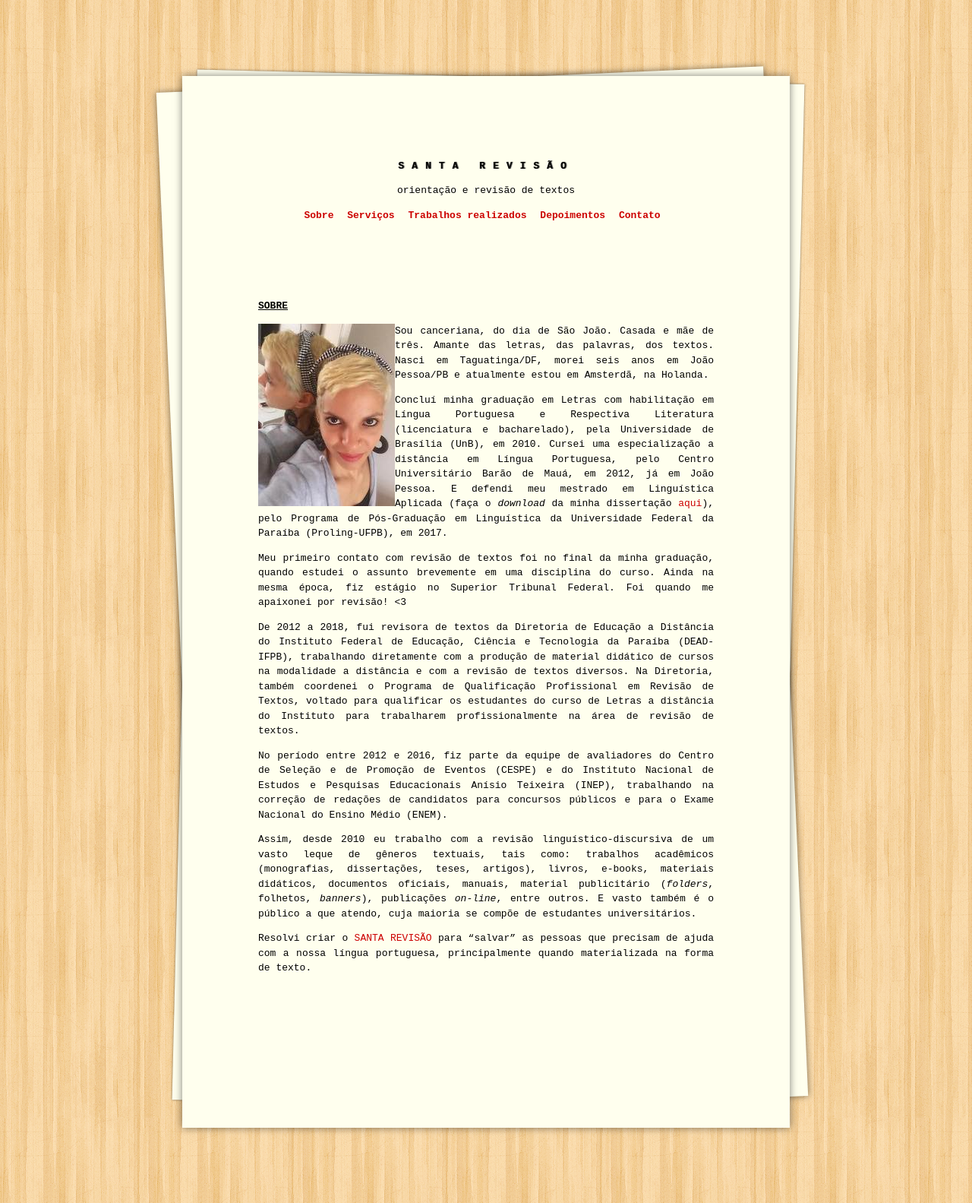
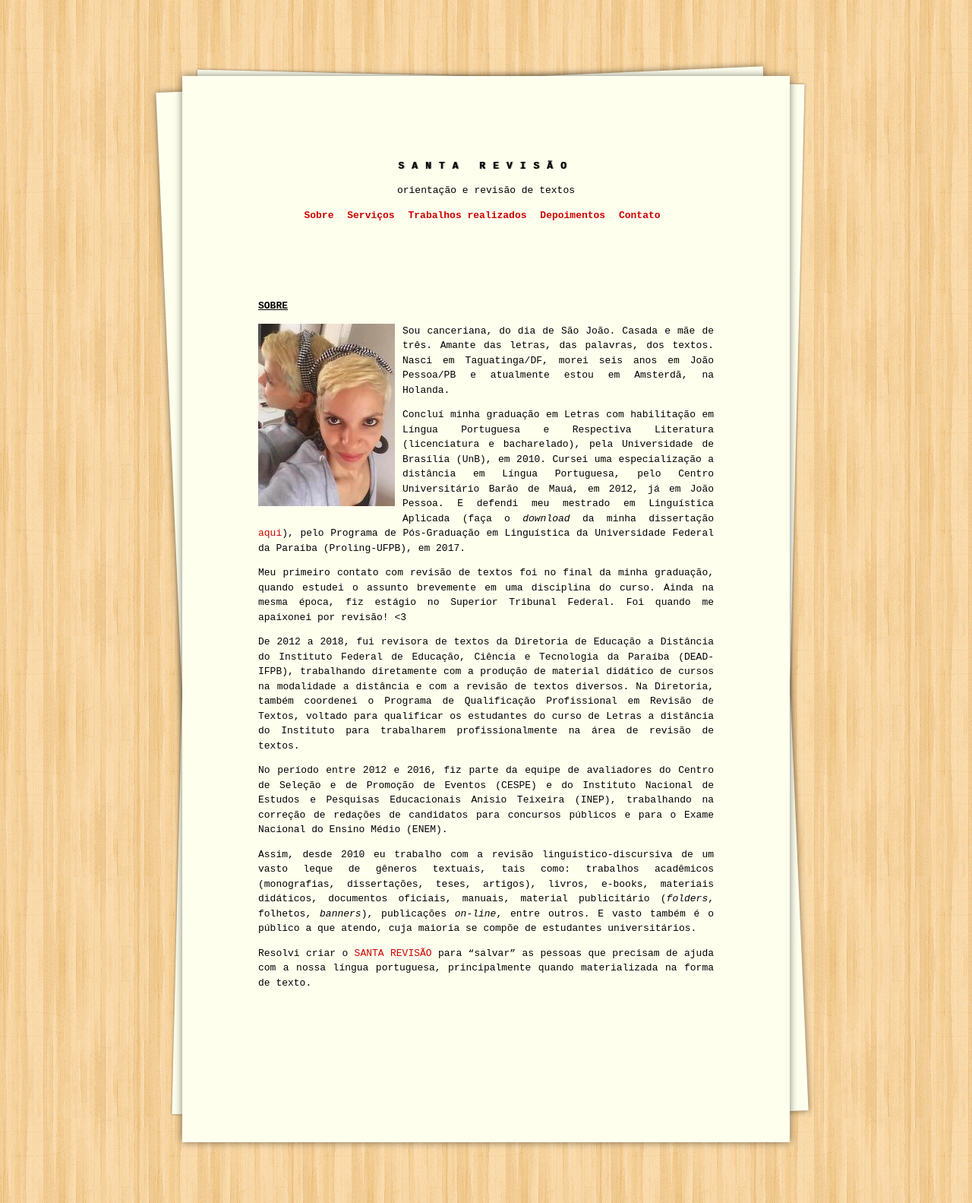
Before and after one commit to raqueldiniz/site, a Jekyll site: the page built from sobre.md, in a window 1280 px wide. Shown: the whole page at 76% size. Built offline with Jekyll 4.4.1, drawn with Linux system fonts in a browser that asks for light colours.

Commit message:
Update sobre.md

```diff
--- a/sobre.md
+++ b/sobre.md
@@ -4,7 +4,7 @@ title: Sobre
 permalink: /sobre/
 ---
 
-<p> <img src="/images/foto-raquel2.jpg" align="left">
+<p> <img src="/images/foto-raquel2.jpg" align="left" style="margin:0 10px 10px 0">
 Sou canceriana, do dia de São João. Casada e mãe de três. Amante das letras, das palavras, dos textos. Nasci em Taguatinga/DF, morei seis anos em João Pessoa/PB e atualmente estou em Amsterdã, na Holanda. <br />
 </p>
 
```
